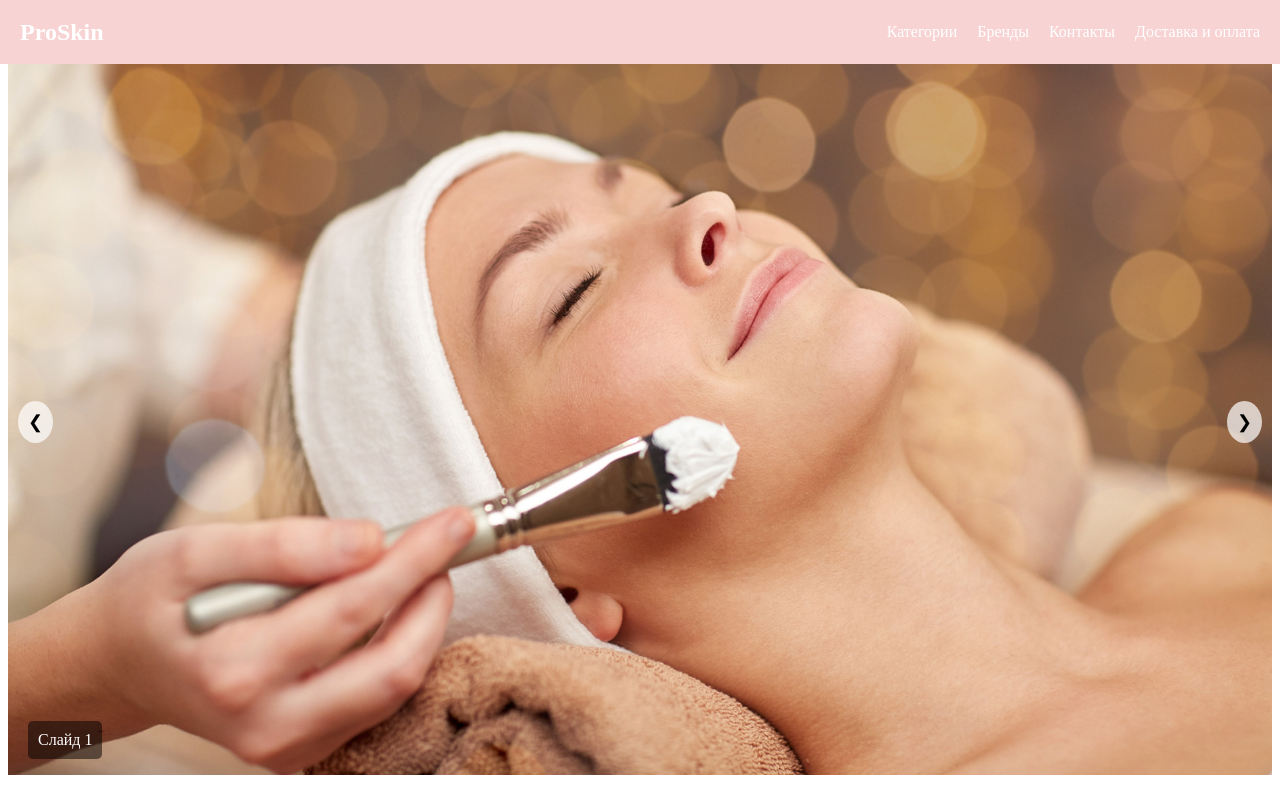
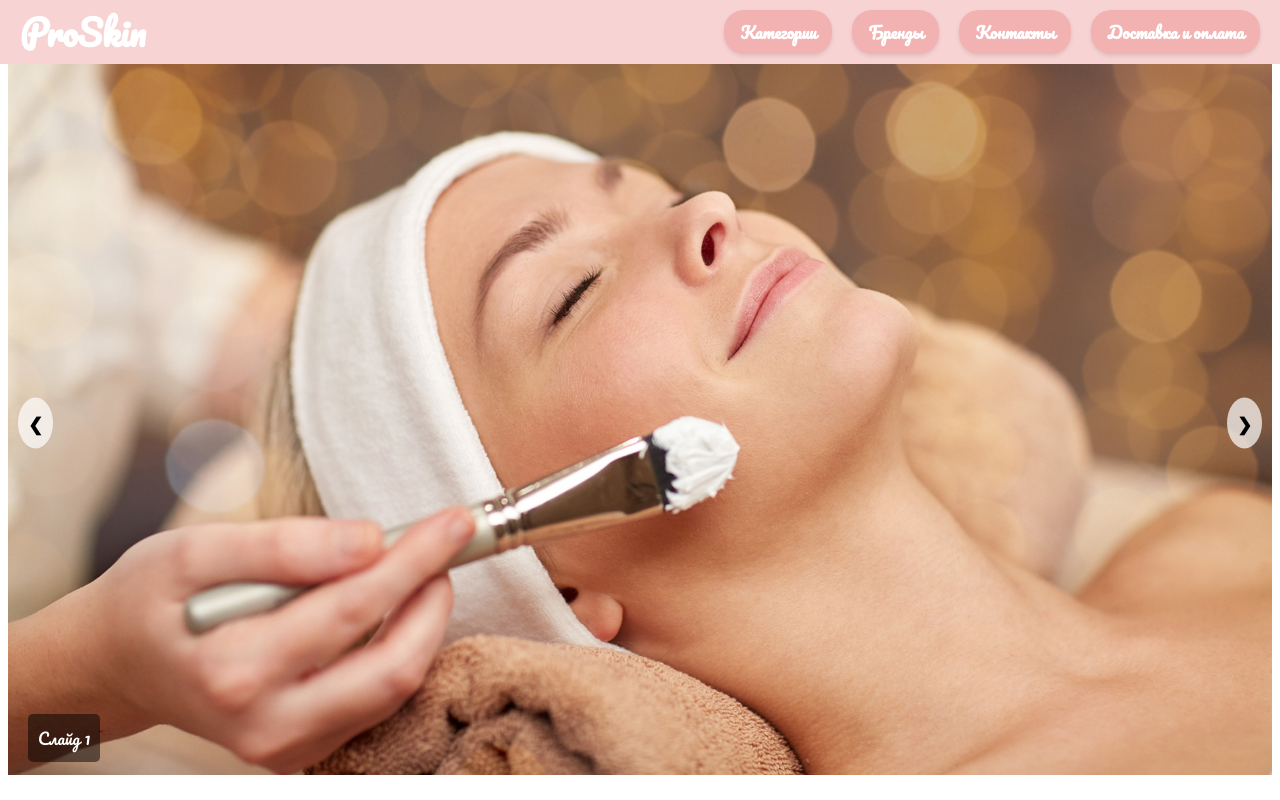
Before and after one commit to ALFecki/cosmetician-frontend, an Angular app: page /#/ in a window 1280 px wide. Built offline with nearby package versions, Linux system fonts and the light colour scheme.

Commit message:
upd: update for navbar

```diff
--- a/src/app/shared/components/navbar/navbar.component.html
+++ b/src/app/shared/components/navbar/navbar.component.html
@@ -1,9 +1,29 @@
 <nav class="navbar">
-    <div class="logo">ProSkin</div>
+    <div class="logo">
+        ProSkin</div>
     <ul class="nav-links">
-      <li><a routerLink="">Категории</a></li>
-      <li><a routerLink="">Бренды</a></li>
-      <li><a routerLink="">Контакты</a></li>
-      <li><a routerLink="">Доставка и оплата</a></li>
+        <li>
+            <button class="btn btn-nav" routerLink="">Категории</button>
+        </li>
+        <li class="dropdown">
+            <button class="btn btn-nav dropdown-toggle" routerLink="">Бренды</button>
+            <ul class="dropdown-menu">
+                <li>
+                    <button class="btn btn-dropdown" routerLink="">Бренд 1</button>
+                </li>
+                <li>
+                    <button class="btn btn-dropdown" routerLink="">Бренд 2</button>
+                </li>
+                <li>
+                    <button class="btn btn-dropdown" routerLink="">Бренд 3</button>
+                </li>
+            </ul>
+        </li>
+        <li>
+            <button class="btn btn-nav" routerLink="">Контакты</button>
+        </li>
+        <li>
+            <button class="btn btn-nav" routerLink="">Доставка и оплата</button>
+        </li>
     </ul>
-  </nav>
+</nav>
--- a/src/app/shared/components/navbar/navbar.component.scss
+++ b/src/app/shared/components/navbar/navbar.component.scss
@@ -19,9 +19,9 @@
 }
 
 .logo {
-    font-size: 24px;
+    font-size: 35px;
     font-weight: bold;
-    color: white;
+    color: var(--white);
 }
 
 .nav-links {
@@ -31,14 +31,57 @@
 
 .nav-links li {
     margin-left: 20px;
+    position: relative;
 }
 
-.nav-links a {
-    color: white;
-    text-decoration: none;
+.btn-nav {
+    background-color: var(--secondary);
+    color: var(--white);
+    border: none;
+    border-radius: 20px;
+    padding: 8px 16px;
     font-size: 16px;
+    cursor: pointer;
+    box-shadow: 0 2px 4px rgba(0, 0, 0, 0.1);
+    transition: background-color 0.3s ease;
 }
 
-.nav-links a:hover {
-    text-decoration: underline;
+.btn-nav:hover {
+    background-color: var(--secondary);
 }
+
+.dropdown-menu {
+    display: none;
+    position: absolute;
+    background-color: var(--secondary);
+    min-width: 160px;
+    box-shadow: 0 8px 16px 0 rgba(0, 0, 0, 0.2);
+    z-index: 1;
+    border-radius: 8px;
+    padding: 10px 0;
+}
+
+.dropdown-menu li {
+    margin: 0;
+    list-style: none;
+}
+
+.btn-dropdown {
+    background-color: var(--primary);
+    color: var(--white);
+    border: none;
+    padding: 8px 16px;
+    font-size: 16px;
+    cursor: pointer;
+    width: 100%;
+    text-align: left;
+    transition: background-color 0.3s ease;
+}
+
+.btn-dropdown:hover {
+    background-color: rgba(255, 255, 255, 0.1);
+}
+
+.nav-links li:hover .dropdown-menu {
+    display: block;
+}
--- a/src/styles.scss
+++ b/src/styles.scss
@@ -8,3 +8,97 @@
   --white: #FFFFFF;
   --black: #000000;
 }
+
+@import url('https://fonts.googleapis.com/css2?family=Pacifico&display=swap');
+@import url('https://fonts.googleapis.com/css2?family=Kalam:wght@300,400,700&display=swap');
+
+body {
+  font-family: 'Pacifico', serif;
+  font-weight: 400;
+  color: #333;
+}
+
+h1,
+h2,
+h3,
+h4,
+h5,
+h6 {
+  font-family: 'Pacifico', serif;
+  font-weight: 700;
+  margin-bottom: 1rem;
+}
+
+button {
+  font-family: 'Pacifico', serif;
+  font-weight: 700;
+}
+
+p {
+  line-height: 1.6;
+  margin-bottom: 1.5rem;
+}
+
+/* Стили для заголовков */
+h1 {
+  font-size: 3rem;
+}
+
+h2 {
+  font-size: 2.5rem;
+}
+
+h3 {
+  font-size: 2rem;
+}
+
+h4 {
+  font-size: 1.75rem;
+}
+
+h5 {
+  font-size: 1.5rem;
+}
+
+h6 {
+  font-size: 1.25rem;
+}
+
+// /* Стили для кнопок и ссылок */
+// a {
+//   color: #007bff;
+//   text-decoration: none;
+// }
+
+// a:hover {
+//   color: #0056b3;
+//   text-decoration: underline;
+// }
+
+// .btn {
+//   display: inline-block;
+//   font-weight: 400;
+//   color: var(--secondary);
+//   text-align: center;
+//   vertical-align: middle;
+//   cursor: pointer;
+//   background-color: transparent;
+//   border: 1px solid transparent;
+//   padding: 0.5rem 1rem;
+//   font-size: 1rem;
+//   line-height: 1.5;
+//   border-radius: 0.25rem;
+//   transition: color 0.15s ease-in-out, background-color 0.15s ease-in-out, border-color 0.15s ease-in-out, box-shadow 0.15s ease-in-out;
+// }
+
+// .btn-primary {
+//   color: #fff;
+//   background-color: #007bff;
+//   border-color: #007bff;
+// }
+
+// .btn-primary:hover {
+//   color: #fff;
+//   background-color: #0056b3;
+//   border-color: #004d99;
+// }
```
